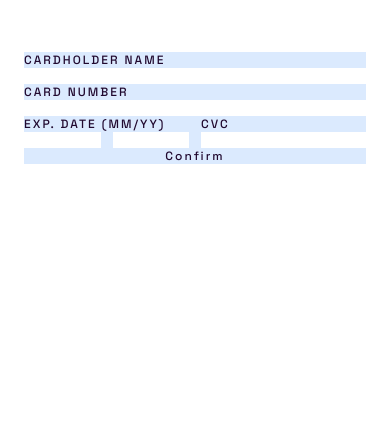
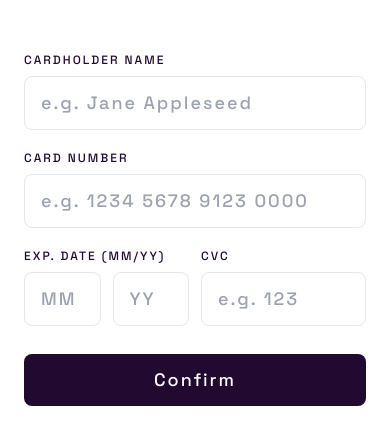
Before and after one commit to Dudeldups/FM-interactive-card-details-form, a React (Vite) app: page / in a window 390 px wide. Shown: the part 279-724 px from the top of the page. Built offline with nearby package versions, Linux system fonts and the light colour scheme.

Commit message:
fixed mobile form, added input styling

```diff
--- a/src/components/Form.tsx
+++ b/src/components/Form.tsx
@@ -7,20 +7,28 @@ export default function Form({ handleSubmit, handleChange }: FormProps) {
   return (
     <div className="grid place-content-center mt-[5.7rem] px-3 xs:px-6 text-xs text-clr-primary-700 uppercase tracking-[0.125rem]">
       <form
-        className="grid max-w-md bg-blue-100"
+        className="grid max-w-md"
         autoComplete="off"
         action="/"
         method="GET"
         onSubmit={handleSubmit}>
-        <fieldset className="grid">
-          <label htmlFor="name">Cardholder name</label>
-          <input type="text" id="name" onChange={handleChange} />
-        </fieldset>
+        <label htmlFor="name">Cardholder name</label>
+        <input
+          className="mt-2 mb-5 px-4 py-3 text-lg rounded-lg border"
+          type="text"
+          id="name"
+          placeholder="e.g. Jane Appleseed"
+          onChange={handleChange}
+        />
 
-        <fieldset className="grid">
-          <label htmlFor="cardNum">Card number</label>
-          <input type="text" id="cardNum" onChange={handleChange} />
-        </fieldset>
+        <label htmlFor="cardNum">Card number</label>
+        <input
+          className="mt-2 mb-5 px-4 py-3 text-lg rounded-lg border"
+          type="text"
+          id="cardNum"
+          placeholder="e.g. 1234 5678 9123 0000"
+          onChange={handleChange}
+        />
 
         <div className="grid grid-cols-2 gap-3">
           <fieldset className="">
@@ -32,21 +40,43 @@ export default function Form({ handleSubmit, handleChange }: FormProps) {
               <label className="sr-only" htmlFor="expiration-m">
                 Expiration month, two digits
               </label>
-              <input type="text" id="expiration-m" onChange={handleChange} />
+              <input
+                className="mt-2 mb-5 px-4 py-3 text-lg rounded-lg border"
+                type="text"
+                id="expiration-m"
+                placeholder="MM"
+                onChange={handleChange}
+              />
 
               <label className="sr-only" htmlFor="expiration-y">
                 Expiration year, two digits
               </label>
-              <input type="text" id="expiration-y" onChange={handleChange} />
+              <input
+                className="mt-2 mb-5 px-4 py-3 text-lg rounded-lg border"
+                type="text"
+                id="expiration-y"
+                placeholder="YY"
+                onChange={handleChange}
+              />
             </div>
           </fieldset>
 
-          <fieldset className="grid">
+          <div>
             <label htmlFor="cvc">CVC</label>
-            <input type="text" id="cvc" onChange={handleChange} />
-          </fieldset>
+            <input
+              className="w-full mt-2 mb-5 px-4 py-3 text-lg rounded-lg border"
+              type="text"
+              id="cvc"
+              placeholder="e.g. 123"
+              onChange={handleChange}
+            />
+          </div>
         </div>
-        <button type="submit">Confirm</button>
+        <button
+          className="mt-2 p-3 rounded-lg bg-clr-primary-700 text-white text-lg"
+          type="submit">
+          Confirm
+        </button>
       </form>
     </div>
   );
```
